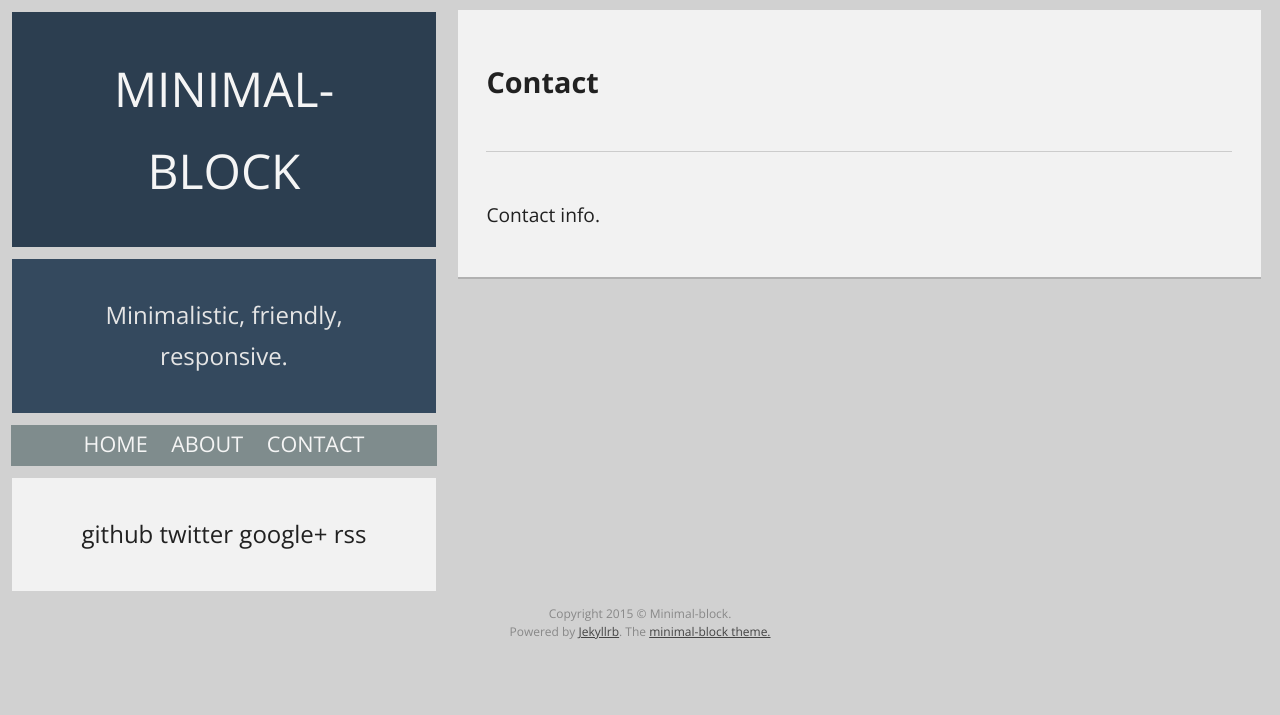
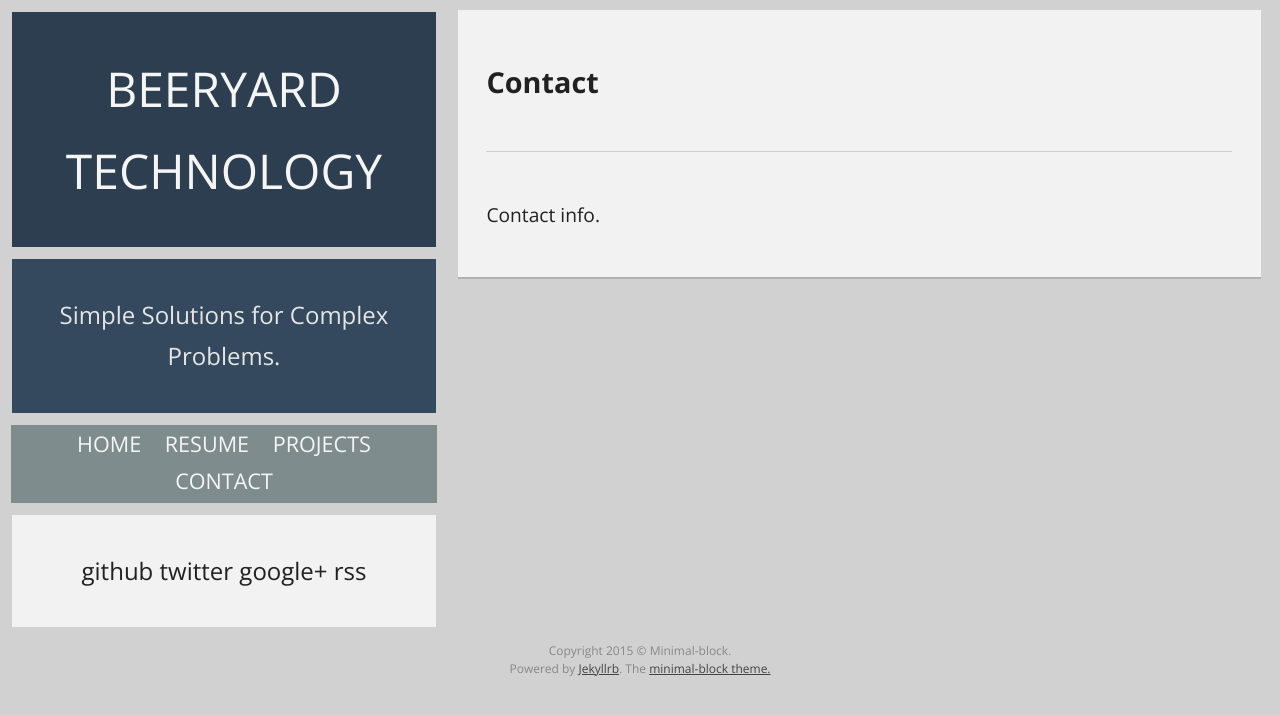
Before and after one commit to beeryardtech/beeryardtech, a Jekyll site: the page built from contact/index.html, in a window 1280 px wide. Shown: the top 715 px of the page. Built offline with Jekyll 4.4.1, drawn with Linux system fonts in a browser that asks for light colours.

Commit message:
Updated to use Sass.
- Created bundler config
- Created _config.dev.yml and a startup script
- Base for Resume page

```diff
--- /dev/null
+++ b/Gemfile
@@ -0,0 +1,3 @@
+source 'https://rubygems.org'
+gem 'github-pages', group: :jekyll_plugins
+gem 'jekyll-paginate'
--- /dev/null
+++ b/_config.dev.yml
@@ -0,0 +1,5 @@
+##
+# Dev Configuration
+##
+port: 4000
+url: http://localhost:4000
--- a/_config.yml
+++ b/_config.yml
@@ -1,21 +1,21 @@
 ##
 # General
 ##
-name: Minimal-Block
-description: "Minimalistic, friendly, responsive."
+name: Beeryard Technology
+description: "Simple Solutions for Complex Problems."
 baseurl:
 url: "http://beeryardtech.github.io"
 
 markdown: kramdown
 highlighter: rouge
 
-paginate: 5
+paginate: 10
 permalink: /:title
 
 ##
 # Social share and comments.
 ##
-disqus-id: beeryardtech
+#disqus-id: beeryardtech
 twitter: beeryardtech
 github: beeryardtech
 google: +beeryardtech
@@ -23,3 +23,8 @@
 # RSS feed
 rss-feed-limit: 10
 rss-show-full: "no"
+
+##
+# Dependencies
+##
+gems: [ "jekyll-paginate" ]
--- a/_layouts/default.html
+++ b/_layouts/default.html
@@ -38,7 +38,8 @@
 
         <nav class="module main-menu color-4">
             <a href="{{ site.url }}/">Home</a>
-            <a href="{{ site.url }}/about/">About</a>
+            <a href="{{ site.url }}/resume/">Resume</a>
+            <a href="{{ site.url }}/projects/">Projects</a>
             <a href="{{ site.url }}/contact/">Contact</a>
         </nav>
 
--- /dev/null
+++ b/_plugins/markdown_tag.rb
@@ -0,0 +1,23 @@
+=begin
+  Jekyll tag to include Markdown text from _includes directory preprocessing with Liquid.
+    Usage:
+        {% markdown <filename> %}
+    Dependency:
+        - kramdown
+=end
+module Jekyll
+    class MarkdownTag < Liquid::Tag
+        def initialize(tag_name, text, tokens)
+            super
+            @text = text.strip
+        end
+        require "kramdown"
+        def render(context)
+            tmpl = File.read File.join Dir.pwd, "_includes", @text
+            site = context.registers[:site]
+            tmpl = (Liquid::Template.parse tmpl).render site.site_payload
+            Kramdown::Document.new(tmpl).to_html
+        end
+    end
+end
+Liquid::Template.register_tag('markdown', Jekyll::MarkdownTag)
--- a/css/main.css
+++ b/_sass/_base.scss
@@ -1,3 +1,7 @@
+/*******************************************************************************
+ * vim: tabstop=4:shiftwidth=4:expandtab
+ *******************************************************************************/
+
 /* ------------------------------------------------------------------------
 -   Make browsers more friendly with padding and margin. -
 -------------------------------------------------------------------------*/
@@ -7,29 +11,41 @@
     -moz-box-sizing: border-box;
     box-sizing: border-box;
 }
-
-
 /* ------------------------------------------------------------------------
 -  Main background colors. -
 -------------------------------------------------------------------------*/
 
-.color-1 { background: #2c3e50; } /* Title background */
-.color-2 { background: #34495e; } /* Description background */
-.color-3 { background: #f2f2f2; } /* Modules background */
-.color-4 { background: #7f8c8d; } /* Main menu background */
+.color-1 {
+    background: #2c3e50;
+}
+/* Title background */
 
+.color-2 {
+    background: #34495e;
+}
+/* Description background */
+
+.color-3 {
+    background: #f2f2f2;
+}
+/* Modules background */
+
+.color-4 {
+    background: #7f8c8d;
+}
+/* Main menu background */
 
 /* ------------------------------------------------------------------------
 -  The basics. -
 -------------------------------------------------------------------------*/
 
-html, body {
+html,
+body {
     background: #d1d1d1;
     font-family: 'Open Sans', sans-serif;
     font-size: 24px;
     margin: 0;
 }
-
 a {
     text-decoration: none;
     -webkit-transition: color 0.25s ease-in, background 0.25s ease-in;
@@ -37,13 +53,15 @@
     -o-transition: color 0.25s ease-in, background 0.25s ease-in;
     transition: color 0.25s ease-in, background 0.25s ease-in;
 }
-
-p { line-height: 1.4; }
-
-.top { text-align: right; }
-.inside { padding-left: 15px; }
-
-
+p {
+    line-height: 1.4;
+}
+.top {
+    text-align: right;
+}
+.inside {
+    padding-left: 15px;
+}
 /* ------------------------------------------------------------------------
 -  The navigation. Main menu and article links. -
 -------------------------------------------------------------------------*/
@@ -52,33 +70,29 @@
     font-size: 0.9em;
     text-align: center;
 }
-
 nav a {
     padding: 0.3em;
     text-transform: uppercase;
 }
-
-    nav a:nth-child(2n) { margin: 5px; }
-
+nav a:nth-child(2n) {
+    margin: 5px;
+}
 nav a:hover {
     border: 0;
     color: #f2f2f2 !important;
     text-decoration: underline;
 }
-
-
 article p a {
     border-bottom: .125em solid #ccc;
     display: inline;
     padding: 0 0 .15em 0;
 }
-
-    article p a:hover, article p a:active {
+article p a:hover,
+article p a:active {
     color: #f2f2f2 !important;
     background: #2c3e50;
     border: 0;
 }
-
 /* ------------------------------------------------------------------------
 -  The header (or the left side part of the page). -
 -------------------------------------------------------------------------*/
@@ -90,23 +104,24 @@
     text-align: center;
     width: 35%;
 }
-
 .main-header h1 {
     font-weight: 300;
     margin: 0;
 }
-
 .main-header a {
     color: #f5f5f5;
     text-transform: uppercase;
 }
-
-    .main-header a:hover, .main-header a:focus { color: #e1e1e1; }
-
-
-.main-header .description { color: #e5e5e5; }
-.main-header .main-menu { padding: 0.1em; }
-
+.main-header a:hover,
+.main-header a:focus {
+    color: #e1e1e1;
+}
+.main-header .description {
+    color: #e5e5e5;
+}
+.main-header .main-menu {
+    padding: 0.1em;
+}
 /* ------------------------------------------------------------------------
 -  The content. -
 -------------------------------------------------------------------------*/
@@ -116,27 +131,25 @@
     padding: 0;
     width: 65%;
 }
-
-    .main-content a { color: #2c3e50; }
-    .main-content a:hover, .main-content a:focus { color: #2980b9; }
-
-
+.main-content a {
+    color: #2c3e50;
+}
+.main-content a:hover,
+.main-content a:focus {
+    color: #2980b9;
+}
 .category {
     color: #ccc;
     position: absolute;
     right: 0.75em;
     top: 0.75em;
 }
-
-
 hr {
     border: 0;
     background: #ccc;
     height: 1px;
     margin: 50px 0;
 }
-
-
 .module {
     color: #212121;
     margin: 0.5em;
@@ -144,33 +157,29 @@
     padding: 1.5em;
     position: relative;
 }
-
 .main-content .module {
     border-bottom: 2px solid #b1b1b1;
     font-size: 0.8em;
     margin-right: 1em;
 }
-
 .module img {
     height: auto;
     max-width: 100%;
 }
-
-    nav.module { padding-top: 1.5em; }
-
-
+nav.module {
+    padding-top: 1.5em;
+}
 /* ------------------------------------------------------------------------
 -  Blockquote, code, pre. -
 -------------------------------------------------------------------------*/
 
-pre, code {
+pre,
+code {
     background: #f7f7f7;
     font-size: 0.8em;
     line-height: 1.5em;
     padding: 0.4em;
 }
-
-
 blockquote {
     font-style: italic;
     border-left: 5px solid #ccc;
@@ -178,7 +187,6 @@
     padding: 0.5em 5px;
     quotes: "\201C""\201D""\2018""\2019";
 }
-
 blockquote:before {
     color: #ccc;
     content: open-quote;
@@ -187,18 +195,22 @@
     margin-right: 0.25em;
     vertical-align: -0.4em;
 }
-
-    blockquote p { display: inline; }
-
+blockquote p {
+    display: inline;
+}
 /* ------------------------------------------------------------------------
 -  Pagination. -
 -------------------------------------------------------------------------*/
 
-.pagination { text-align: center; }
-    .pagination .page_number { color: #888; }
-    .pagination .nolink { color: #666; }
-
-
+.pagination {
+    text-align: center;
+}
+.pagination .page_number {
+    color: #888;
+}
+.pagination .nolink {
+    color: #666;
+}
 /* ------------------------------------------------------------------------
 -  Links (header). -
 -------------------------------------------------------------------------*/
@@ -207,13 +219,11 @@
     color: #212121;
     text-transform: lowercase;
 }
-
-    .links a:hover, .links a:active {
+.links a:hover,
+.links a:active {
     color: #212121;
     text-decoration: underline;
 }
-
-
 /* ------------------------------------------------------------------------
 -  Tables -
 -------------------------------------------------------------------------*/
@@ -224,17 +234,23 @@
     font-size: 0.8em;
     width: 100%;
 }
-
-    table tr { border: none !important; }
-    table td,th {
+table tr {
+    border: none !important;
+}
+table td,
+th {
     border: 1px solid #a1a1a1;
     padding: 3px;
 }
-    table thead tr { background: #f2f2f2 !important; }
-    table tr:nth-child(odd) { background: #f2f2f2; }
-    table tr:nth-child(even)  { background: #e1e1e1; }
-
-
+table thead tr {
+    background: #f2f2f2 !important;
+}
+table tr:nth-child(odd) {
+    background: #f2f2f2;
+}
+table tr:nth-child(even) {
+    background: #e1e1e1;
+}
 /* ------------------------------------------------------------------------
 -  Social share (end of the post). -
 -------------------------------------------------------------------------*/
@@ -249,13 +265,11 @@
     margin: 0 !important;
     padding: 0 !important;
 }
-
 .social li {
     display: inline-block;
     margin: 0 !important;
     padding: 0.5em;
 }
-
 .social li a {
     color: #f5f5f5;
     display: block;
@@ -263,17 +277,29 @@
     padding: 0;
     width: 100%;
 }
-
-    .social li a:hover, .social li a:active {
+.social li a:hover,
+.social li a:active {
     color: #f5f5f5;
     text-decoration: underline;
 }
-
-    .fb { background: #2c3e50; } .fb:hover { background: #34495e; }
-    .tw { background: #2980b9; } .tw:hover { background: #3498db; }
-    .gp { background: #c0392b; } .gp:hover { background: #e74c3c; }
-
-
+.fb {
+    background: #2c3e50;
+}
+.fb:hover {
+    background: #34495e;
+}
+.tw {
+    background: #2980b9;
+}
+.tw:hover {
+    background: #3498db;
+}
+.gp {
+    background: #c0392b;
+}
+.gp:hover {
+    background: #e74c3c;
+}
 /* ------------------------------------------------------------------------
 -  Footer. -
 -------------------------------------------------------------------------*/
@@ -290,31 +316,42 @@
     color: #444;
     text-decoration: underline;
 }
-
-    .footer p { margin-top: 2px; }
-
-
+.footer p {
+    margin-top: 2px;
+}
 /* ------------------------------------------------------------------------
 -  Make things responsive. -
 -------------------------------------------------------------------------*/
 
 @media (max-width: 850px) {
-
-    body { font-size: large; }
-
+    body {
+        font-size: large;
+    }
     .main-header,
     .main-content {
         padding: 0.75em;
         width: 100%;
     }
-
-    .main-header .module { margin-left: 0; }
-    .main-content .module { margin-top: 0; }
-
-    nav { text-align: center; }
-    nav br { display: none; }
-    nav a { margin: 0 0.75em; }
-
-    .social { text-align: center; }
-    .social li { display: block; width: 100%; }
+    .main-header .module {
+        margin-left: 0;
     }
+    .main-content .module {
+        margin-top: 0;
+    }
+    nav {
+        text-align: center;
+    }
+    nav br {
+        display: none;
+    }
+    nav a {
+        margin: 0 0.75em;
+    }
+    .social {
+        text-align: center;
+    }
+    .social li {
+        display: block;
+        width: 100%;
+    }
+}
--- /dev/null
+++ b/_sass/_resume.scss
@@ -0,0 +1,3 @@
+/*******************************************************************************
+ * vim: tabstop=4:shiftwidth=4:expandtab
+ *******************************************************************************/
--- /dev/null
+++ b/css/main.scss
@@ -0,0 +1,13 @@
+---
+# Front matter comment to ensure Jekyll properly reads file.
+---
+/*******************************************************************************
+ * vim: tabstop=4:shiftwidth=4:expandtab
+ *******************************************************************************/
+@import "base";
+@import "syntax";
+
+/* ------------------------------------------------------------------------
+-   Content Pages
+-------------------------------------------------------------------------*/
+@import "resume";
```
Also changed, not shown: README.md (+2 -98 lines), _drafts/2016-04-30-Why-Even-Designers-Need-the-Command-Line.md (added, +7 -0 lines), _includes/resume.md (added, +2 -0 lines), about/index.html (deleted, +0 -10 lines), resume/index.html (added, +20 -0 lines), resume/resume.md (added, +5 -0 lines), Gemfile.lock (added), _sass/_syntax.scss (renamed from css/syntax.css), preview.png (deleted), 1 other file. Lines whose indentation alone changed are shown as unchanged.
